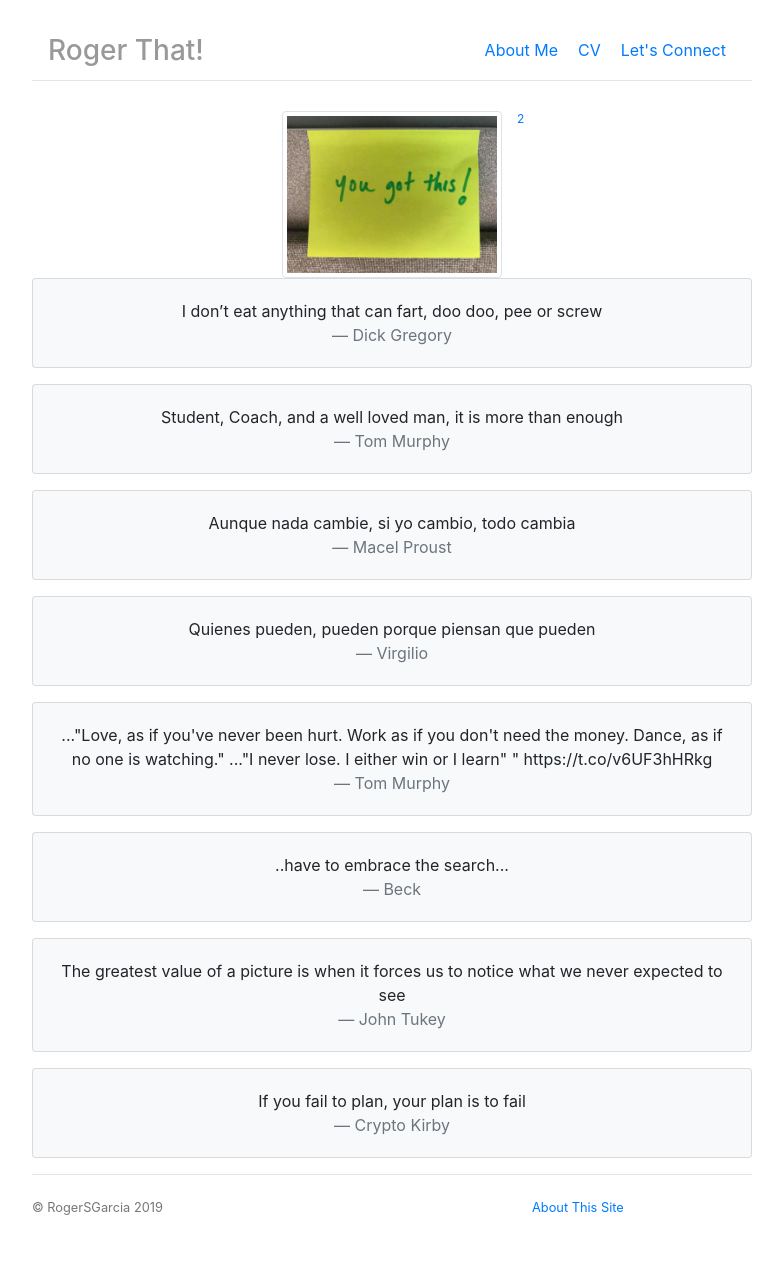
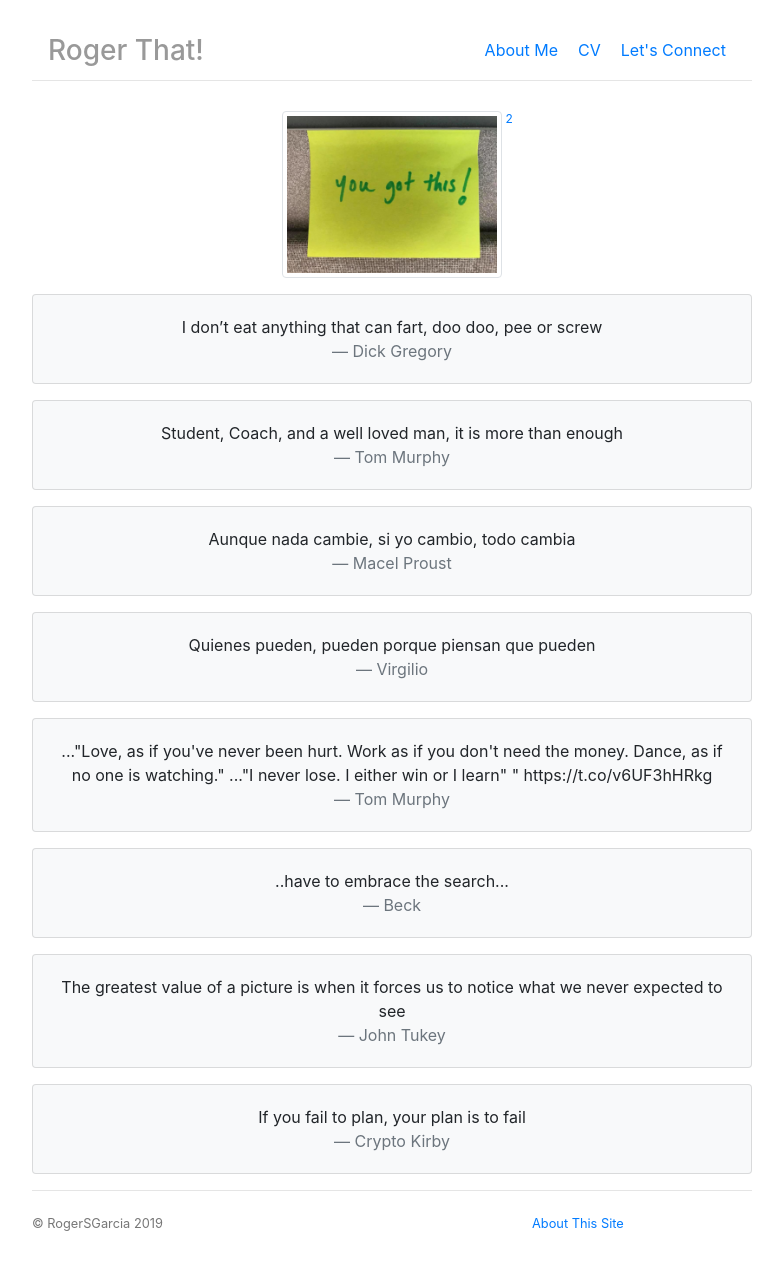
Before and after one commit to RogerSGarcia/RogerSGarcia.github.io, a Jekyll site: the page built from motivate/index.html, in a window 1280 px wide. Shown: the whole page, without its empty margins (248-1031 px from the left). Built offline with Jekyll 4.4.1, drawn with Linux system fonts in a browser that asks for light colours; nearby versions of some CDN libraries.

Commit message:
fixes for mobile-s

```diff
--- a/css/custom.css
+++ b/css/custom.css
@@ -40,3 +40,11 @@
   opacity: 0.5;
   text-decoration: none;
 }
+
+figure {
+  display: inline-flex;
+}
+figcaption {
+  display: table-caption;
+  caption-side: top;
+}
--- a/motivate/index.html
+++ b/motivate/index.html
@@ -5,13 +5,17 @@
 
 <div class="row">
 	<div class = "col-md-4"></div>
+
 	<div class = "col-md-4">
-		<img src="../images/yougotthis.png" class="img-thumbnail" alt="Responsive image">
+		<div class = "text-center">
+			<figure>
+				<img src="../images/yougotthis.png" class="img-thumbnail" alt="Responsive image"><a href="/notes/02"><sup>&nbsp;2</sup></a>
+			</figure>
+		</div>
 	</div>
-	<a href="/notes/02"><sup>2</sup></a>
+
 	<div class = "col-md-4"></div>
 </div>
-
 
 <div class = "text-center">
 </div>
```
